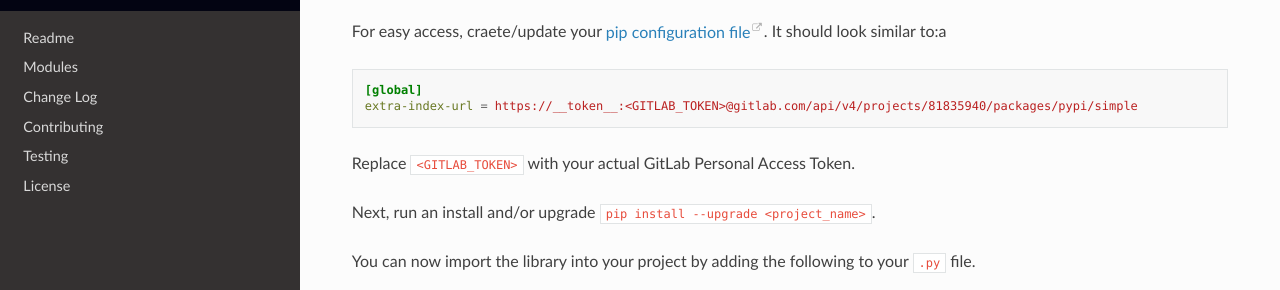
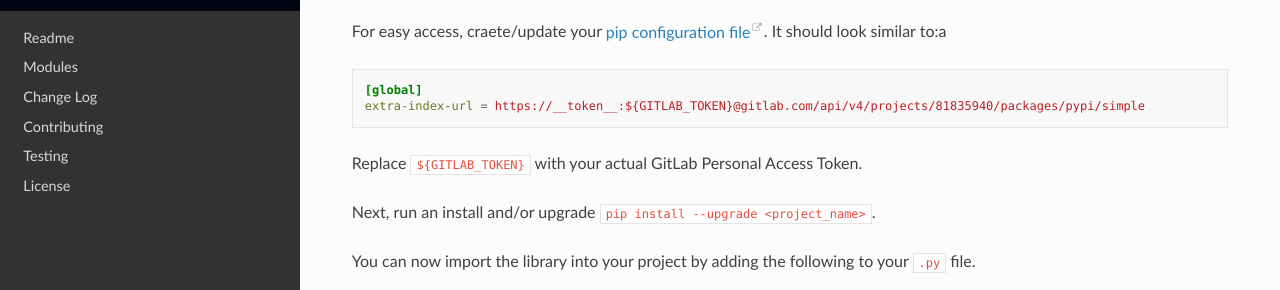
Before and after one commit to Elevaso/Spine, a Sphinx documentation site: the page built from docs/getting_started.rst, in a window 1280 px wide. Shown: the part 196-486 px from the top of the page. Built offline with Sphinx 7.4.7 and the Read the Docs theme 2.0.0, drawn with Linux system fonts in a browser that asks for light colours; some of the changed lines change nothing that is shown.

Commit message:
Attempting secret detection fix

```diff
--- a/docs/getting_started.rst
+++ b/docs/getting_started.rst
@@ -8,9 +8,9 @@ For easy access, craete/update your `pip configuration file <https://pip.pypa.io
 .. code-block:: ini
 
     [global]
-    extra-index-url = https://__token__:<GITLAB_TOKEN>@gitlab.com/api/v4/projects/81835940/packages/pypi/simple
+    extra-index-url = https://__token__:${GITLAB_TOKEN}@gitlab.com/api/v4/projects/81835940/packages/pypi/simple
 
-Replace :code:`<GITLAB_TOKEN>` with your actual GitLab Personal Access Token.
+Replace :code:`${GITLAB_TOKEN}` with your actual GitLab Personal Access Token.
 
 Next, run an install and/or upgrade :code:`pip install --upgrade <project_name>`.
 
```
